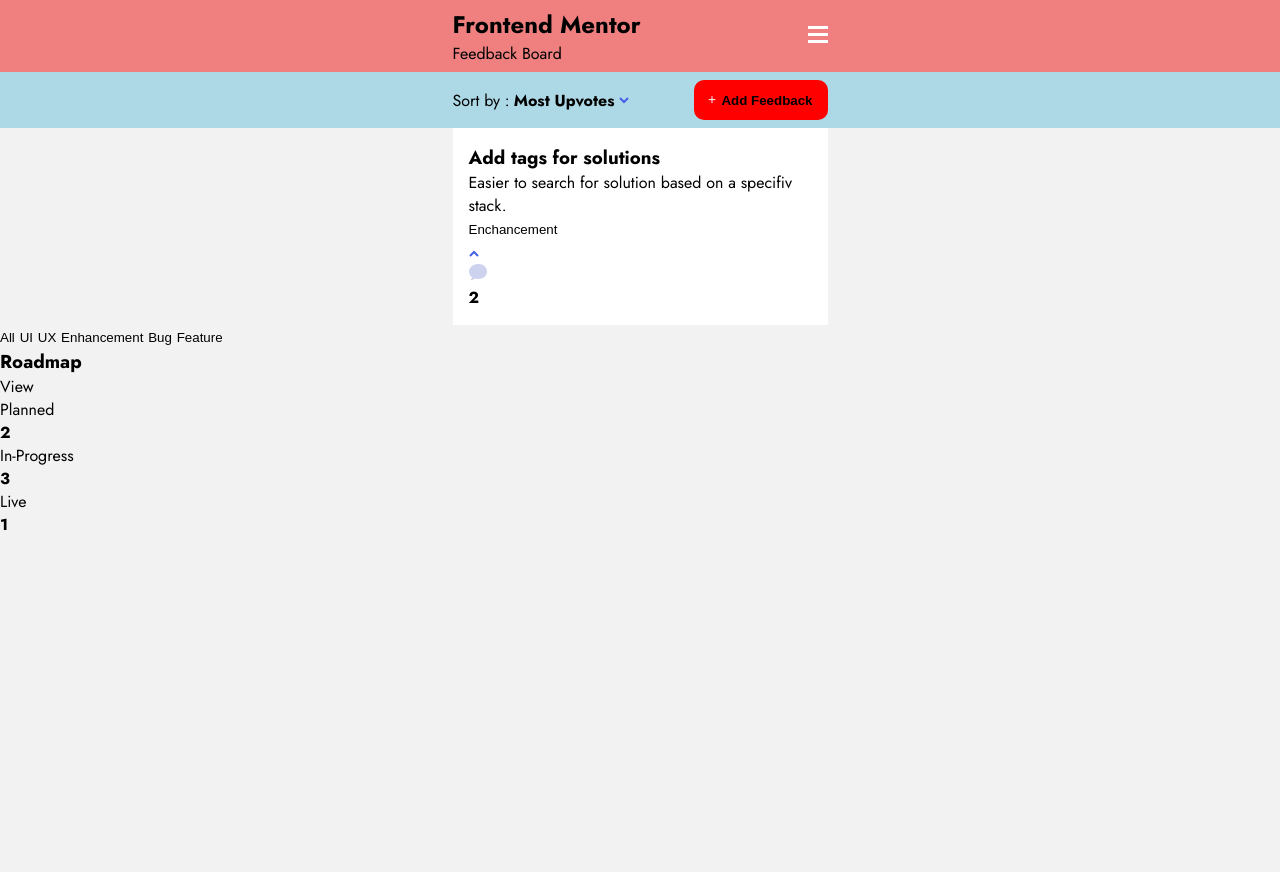
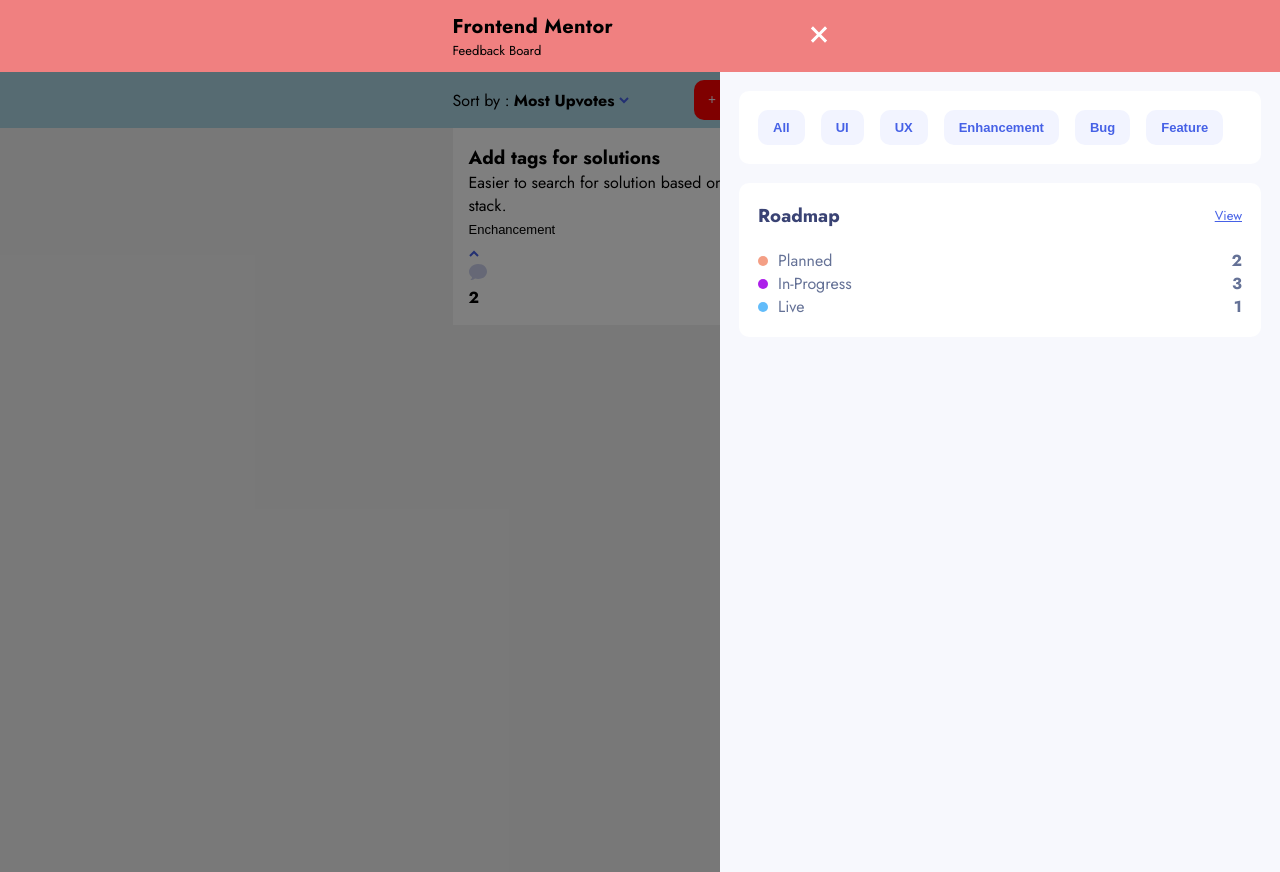
Before and after one commit to MathisHumbert/product-feedback-app, a plain HTML site: page starter-code/index.html in a window 1280 px wide. Both pictures are taken after a click on the button 817 px from the left and 36 px from the top of the page. Before the commit the page ends 800 px from the top, so only its background shows below. Drawn offline with Linux system fonts and the light colour scheme.

Commit message:
sidebar is done

```diff
--- /dev/null
+++ b/app.js
@@ -0,0 +1,24 @@
+const sidebar = document.querySelector('.sidebar');
+const toggleSidebarBtn = document.querySelector('.toggle-sidebar-btn');
+
+toggleSidebarBtn.addEventListener('click', displaySidebar);
+sidebar.addEventListener('click', (e) => {
+  if (e.target.classList.contains('sidebar')) {
+    sidebar.classList.remove('show');
+    toggleSidebarBtn.innerHTML =
+      '<img src="./assets/shared/mobile/icon-hamburger.svg" alt="" />';
+  }
+});
+
+function displaySidebar(e) {
+  let source = e.currentTarget.children[0].src;
+  if (source.includes('hamburger')) {
+    sidebar.classList.add('show');
+    toggleSidebarBtn.innerHTML =
+      '<img src="./assets/shared/mobile/icon-close.svg" alt="" />';
+  } else {
+    sidebar.classList.remove('show');
+    toggleSidebarBtn.innerHTML =
+      '<img src="./assets/shared/mobile/icon-hamburger.svg" alt="" />';
+  }
+}
--- a/starter-code/index.html
+++ b/starter-code/index.html
@@ -24,7 +24,7 @@
           <h2>Frontend Mentor</h2>
           <p class="body3">Feedback Board</p>
         </div>
-        <button class="sidebar-btn">
+        <button class="toggle-sidebar-btn">
           <img src="./assets/shared/mobile/icon-hamburger.svg" alt="" />
         </button>
       </div>
@@ -92,6 +92,7 @@
 
     <!-- sidebar -->
     <div class="sidebar">
+      <div class="sidebar-container">
         <div class="sidebar-btn-container">
           <button class="sidebar-btn">All</button>
           <button class="sidebar-btn">UI</button>
@@ -107,19 +108,26 @@
           </header>
           <div class="sidebar-roadmap-items">
             <div class="roadmap-item">
-            <div class="round-orange"></div>
+              <div>
+                <div class="round orange"></div>
                 <p class="body1">Planned</p>
+              </div>
               <h4 class="number">2</h4>
             </div>
             <div class="roadmap-item">
-            <div class="round-violer"></div>
+              <div>
+                <div class="round violet"></div>
                 <p class="body1">In-Progress</p>
+              </div>
               <h4 class="number">3</h4>
             </div>
             <div class="roadmap-item">
-            <div class="round-orange"></div>
+              <div>
+                <div class="round blue"></div>
                 <p class="body1">Live</p>
+              </div>
               <h4 class="number">1</h4>
+            </div>
           </div>
         </div>
       </div>
@@ -129,5 +137,8 @@
     <!-- There is no feedback yet. Got a suggestion? Found a bug that needs to be
     squashed? We love hearing about new ideas to improve our app. Add Feedback -->
     <!-- No feedback end -->
+
+    <!-- js -->
+    <script src="../app.js"></script>
   </body>
 </html>
--- a/style.css
+++ b/style.css
@@ -5,7 +5,6 @@
 :root {
   --color-purple: #ad1fea;
   --color-water-blue: #4661e6;
-  --color-dark-blue: #4661e6;
   --color-white: #fff;
   --color-light-blue: #f2f4ff;
   --color-light-grey: #f7f8fd;
@@ -24,6 +23,43 @@
 body {
   font-family: 'Jost', sans-serif;
   background: #f2f2f2;
+}
+
+h1 {
+  font-size: 24px;
+  line-height: 35px;
+  letter-spacing: 0.33px;
+}
+h2 {
+  font-size: 20px;
+  line-height: 29px;
+  letter-spacing: 0.25px;
+}
+h1 {
+  font-size: 18px;
+  line-height: 26px;
+  letter-spacing: 0.25px;
+}
+h1 {
+  font-size: 14px;
+  line-height: 20px;
+  letter-spacing: 0.2px;
+}
+
+.body1 {
+  font-size: 16px;
+  line-height: 23px;
+  font-weight: 400px;
+}
+.body2 {
+  font-size: 15px;
+  line-height: 22px;
+  font-weight: 400px;
+}
+.body3 {
+  font-size: 13px;
+  line-height: 19px;
+  font-weight: 600px;
 }
 
 button {
@@ -58,8 +94,8 @@
 }
 
 /*
- suggestions
- */
+suggestions
+*/
 .suggestions-bar {
   width: 100%;
   background: lightblue;
@@ -116,3 +152,111 @@
   background: var(--color-white);
   padding: 1rem;
 }
+
+/*
+sidebar
+*/
+.sidebar {
+  position: absolute;
+  top: 72px;
+  right: 0;
+  background: rgba(0, 0, 0, 0.5);
+  height: 100%;
+  width: 100%;
+  z-index: 3;
+  opacity: 0;
+  transition: opacity 0.6s ease-in;
+}
+
+.sidebar.show {
+  opacity: 1;
+}
+
+.sidebar-container {
+  position: absolute;
+  top: 0;
+  right: 0;
+  background: var(--color-light-grey);
+  height: 100%;
+  width: 70%;
+  max-width: 560px;
+  padding: 19px;
+  transform: translateX(100%);
+  transition: transform 0.6s ease-in;
+}
+
+.show .sidebar-container {
+  transform: translate(0);
+}
+
+.sidebar-btn-container,
+.sidebar-roadmap-container {
+  background: var(--color-white);
+  border-radius: 10px;
+  padding: 19px;
+}
+
+.sidebar-btn-container {
+  margin-bottom: 19px;
+  display: flex;
+  flex-wrap: wrap;
+  gap: 1rem;
+}
+
+.sidebar-btn-container .sidebar-btn {
+  background: var(--color-light-blue);
+  padding: 10px 15px;
+  border-radius: 10px;
+  color: var(--color-water-blue);
+  font-size: 13px;
+  font-weight: 600;
+  cursor: pointer;
+}
+
+.sidebar-roadmap-container header {
+  display: flex;
+  justify-content: space-between;
+  align-items: center;
+  margin-bottom: 20px;
+}
+
+.sidebar-roadmap-container header h3 {
+  color: var(--color-dark-grey);
+}
+.sidebar-roadmap-container header p {
+  color: var(--color-water-blue);
+  text-decoration: underline;
+  cursor: pointer;
+}
+
+.roadmap-item {
+  display: flex;
+  justify-content: space-between;
+  align-items: center;
+}
+
+.roadmap-item > div {
+  display: flex;
+  align-items: center;
+  gap: 10px;
+}
+
+.roadmap-item .body1,
+.roadmap-item h4 {
+  color: var(--color-grey);
+}
+
+.round {
+  width: 10px;
+  height: 10px;
+  border-radius: 50%;
+}
+.round.orange {
+  background: var(--color-orange);
+}
+.round.violet {
+  background: var(--color-purple);
+}
+.round.blue {
+  background: var(--color-sky-blue);
+}
```
Lines whose indentation alone changed are shown as unchanged.
